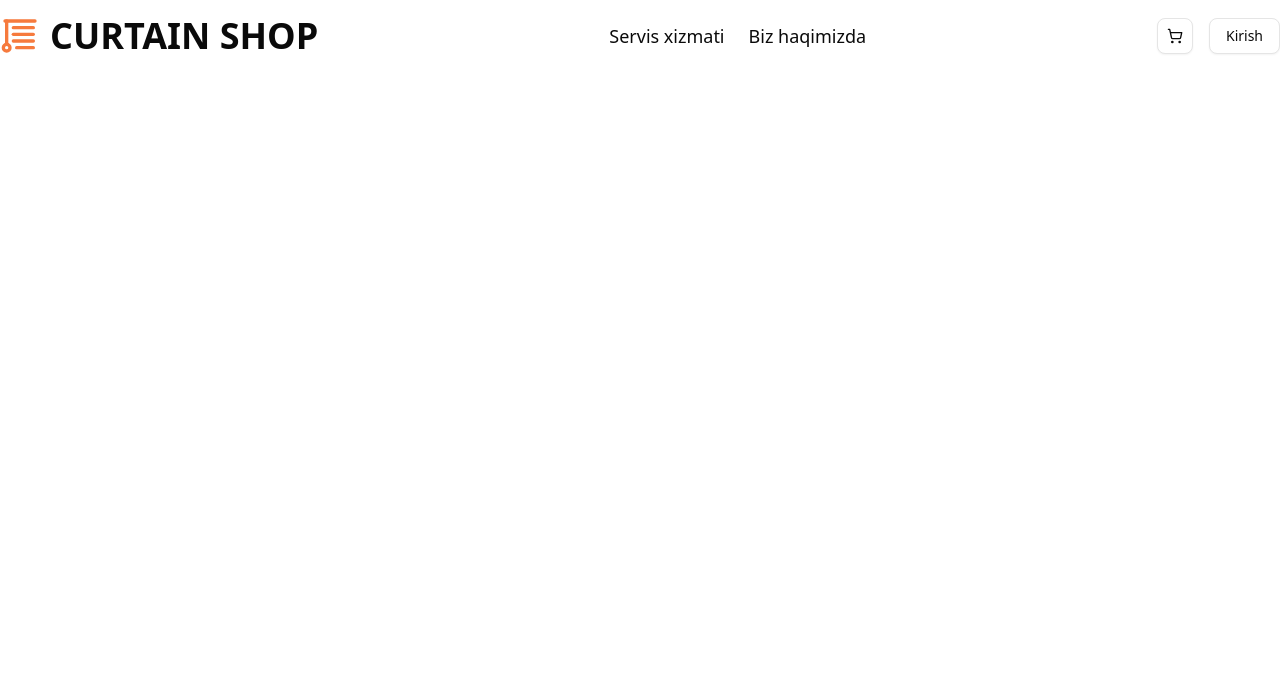
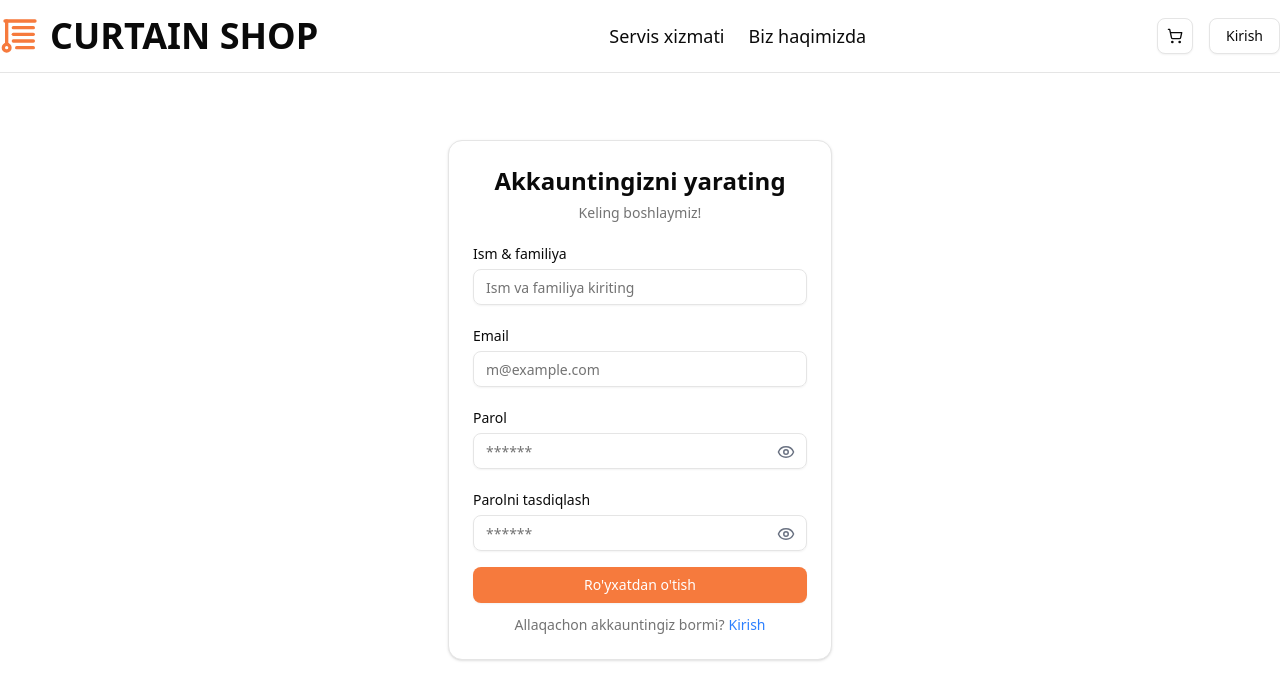
Before and after one commit to Rozimuxammed/curtain_shop, a React (Vite) app: page /register in a window 1280 px wide. Shown: the top 700 px of the page. Built offline with nearby package versions, Linux system fonts and the light colour scheme.

Commit message:
register page finished

```diff
--- a/src/components/Navbar.jsx
+++ b/src/components/Navbar.jsx
@@ -8,7 +8,7 @@ export default function Navbar() {
   const { pathname } = useLocation();
 
   return (
-    <nav>
+    <nav className="fixed top-0 left-0 w-full border-b bg-white z-50">
       <div className="container mx-auto py-4 flex items-center justify-between">
         <div className="flex items-center gap-2.5">
           <Blinds className="text-[#f67a3d] w-10 h-10" />
--- a/src/pages/Home.jsx
+++ b/src/pages/Home.jsx
@@ -1,9 +1,5 @@
-import ProductCard from "../components/ProductCard";
-
 export default function Home() {
   return (
-    <h1>Home pageda landing page boladi landing pageni orniga home pageni qvorarmz
-
-    </h1>
+    <h1>Home pageda landing page boladi landing pageni orniga home pageni qvorarmz</h1>
   );
 }
--- a/src/pages/Login.jsx
+++ b/src/pages/Login.jsx
@@ -13,11 +13,12 @@ import { Eye, EyeOff } from "lucide-react";
 import Navbar from "../components/Navbar";
 import { isValidation } from "../validation";
 import { toast } from "sonner";
+import { Link } from "react-router-dom";
 
 export default function LoginForm() {
-  const [showPassword, setShowPassword] = useState(false);
+    const [showPassword, setShowPassword] = useState(false);
 
-  function handleSubmit(e) {
+    function handleSubmit(e) {
     e.preventDefault();
     const formData = new FormData(e.target);
     const resData = {};
@@ -42,7 +43,7 @@ export default function LoginForm() {
     <>
       <Navbar />
       <div className="flex items-center justify-center h-screen">
-        <Card className="w-full h-[440px] max-w-sm text-center">
+        <Card className="w-full h-[460px] max-w-sm text-center">
           <CardHeader>
             <CardTitle className="text-2xl font-bold">
               Qaytib kelganingizdan xursandmiz
@@ -96,6 +97,12 @@ export default function LoginForm() {
               >
                 Kirish
               </Button>
+              <div className="text-sm text-muted-foreground mt-4">
+                Akkauntingiz yo'qmi?
+                <Link to="/register" className="text-blue-500 hover:underline ml-1">
+                 Ro'yxatdan o'tish
+                </Link>
+        </div>
             </form>
           </CardContent>
         </Card>
--- a/src/pages/Register.jsx
+++ b/src/pages/Register.jsx
@@ -1,9 +1,134 @@
 import Navbar from "../components/Navbar";
+import { Button } from "@/components/ui/button";
+import {
+  Card,
+  CardContent,
+  CardDescription,
+  CardHeader,
+  CardTitle,
+} from "@/components/ui/card";
+import { Input } from "@/components/ui/input";
+import { Label } from "@/components/ui/label";
+import { Eye, EyeOff } from "lucide-react";
+import { useState } from "react";
+import { Link } from "react-router-dom";
+import { isValidation } from "../validation";
+import { toast } from "sonner";
 
 export default function Register() {
+  const [showPassword, setShowPassword] = useState(false);
+  const [showConfirmPassword, setShowConfirmPassword] = useState(false);
+  function hundleSubmit(e) {
+    e.preventDefault();
+    const formData = new FormData(e.target);
+    const resData = {};
+    for (const [key, value] of formData.entries()) {
+      resData[key] = value;
+    }
+
+    const result = isValidation(resData);
+
+    if(result){
+      const {target,message} = result;
+      e.target[target].focus();
+      toast.error(message)
+    }else{
+      console.log(resData);
+      e.target.reset();
+    }
+
+
+  }
   return (
     <>
       <Navbar />
+      <div className="flex h-screen items-center justify-center">
+        <Card className="w-full max-w-sm text-center">
+          <CardHeader>
+            <CardTitle className="text-2xl">Akkauntingizni yarating</CardTitle>
+            <CardDescription>Keling boshlaymiz!</CardDescription>
+          </CardHeader>
+          <CardContent>
+            <form onSubmit={hundleSubmit}>
+              <div className="flex flex-col gap-6">
+                <div className="grid gap-2">
+                  <Label htmlFor="fullname">Ism & familiya</Label>
+                  <Input
+                    id="fullname"
+                    type="text"
+                    name="fullname"
+                    placeholder="Ism va familiya kiriting"
+                  />
+                </div>
+
+                <div className="grid gap-2">
+                  <Label htmlFor="email">Email</Label>
+                  <Input
+                    id="email"
+                    name="email"
+                    type="email"
+                    placeholder="m@example.com"
+                  />
+                </div>
+
+                <div className="grid gap-2 relative">
+                  <Label htmlFor="password">Parol</Label>
+                  <Input
+                    name="password"
+                    id="password"
+                    type={showPassword ? "text" : "password"}
+                    placeholder="******"
+                  />
+                  <button
+                    type="button"
+                    onClick={() => setShowPassword(!showPassword)}
+                    className="absolute right-3 top-[32px] text-gray-500 hover:text-gray-700"
+                  >
+                    {showPassword ? <EyeOff size={18} /> : <Eye size={18} />}
+                  </button>
+                </div>
+
+                <div className="grid gap-2 relative">
+                  <Label htmlFor="confirmPassword">Parolni tasdiqlash</Label>
+                  <Input
+                    name="confirmPassword"
+                    id="confirmPassword"
+                    type={showConfirmPassword ? "text" : "password"}
+                    placeholder="******"
+                  />
+                  <button
+                    type="button"
+                    onClick={() =>
+                      setShowConfirmPassword(!showConfirmPassword)
+                    }
+                    className="absolute right-3 top-[32px] text-gray-500 hover:text-gray-700"
+                  >
+                    {showConfirmPassword ? (
+                      <EyeOff size={18} />
+                    ) : (
+                      <Eye size={18} />
+                    )}
+                  </button>
+                </div>
+              </div>
+
+              <Button
+                type="submit"
+                className="w-full cursor-pointer mt-4 bg-[#f67a3d] text-white hover:bg-[#f67a3d] hover:opacity-90"
+              >
+                Ro'yxatdan o'tish
+              </Button>
+
+              <div className="text-sm text-muted-foreground mt-3">
+                Allaqachon akkauntingiz bormi?
+                <Link to="/login" className="text-blue-500 hover:underline ml-1">
+                  Kirish
+                </Link>
+              </div>
+            </form>
+          </CardContent>
+        </Card>
+      </div>
     </>
   );
 }
--- a/src/validation/index.js
+++ b/src/validation/index.js
@@ -1,14 +1,28 @@
 export const isValidation = (obj) => {
+  if (obj.fullname === "") {
+    return {
+      target: "fullname",
+      message: "Ism va familiya kiriting",
+    };
+  }
+
   if (obj.email === "") {
     return {
       target: "email",
-      message: "Email is required",
+      message: "Email kiriting",
     };
   }
   if (obj.password === "") {
     return {
       target: "password",
-      message: "Password is required",
+      message: "Parol kiriting",
+    };
+  }
+
+  if (obj.confirmPassword === "") {
+    return {
+      target: "confirmPassword",
+      message: "Parolni tasdiqlang",
     };
   }
   return false;
```
